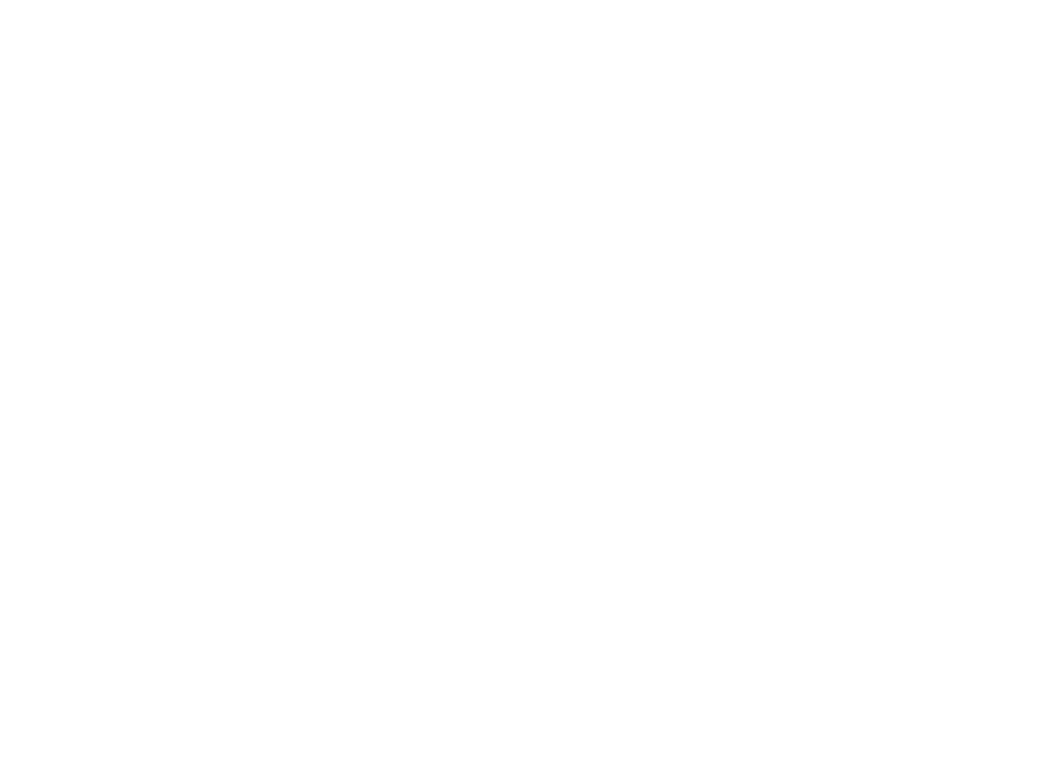
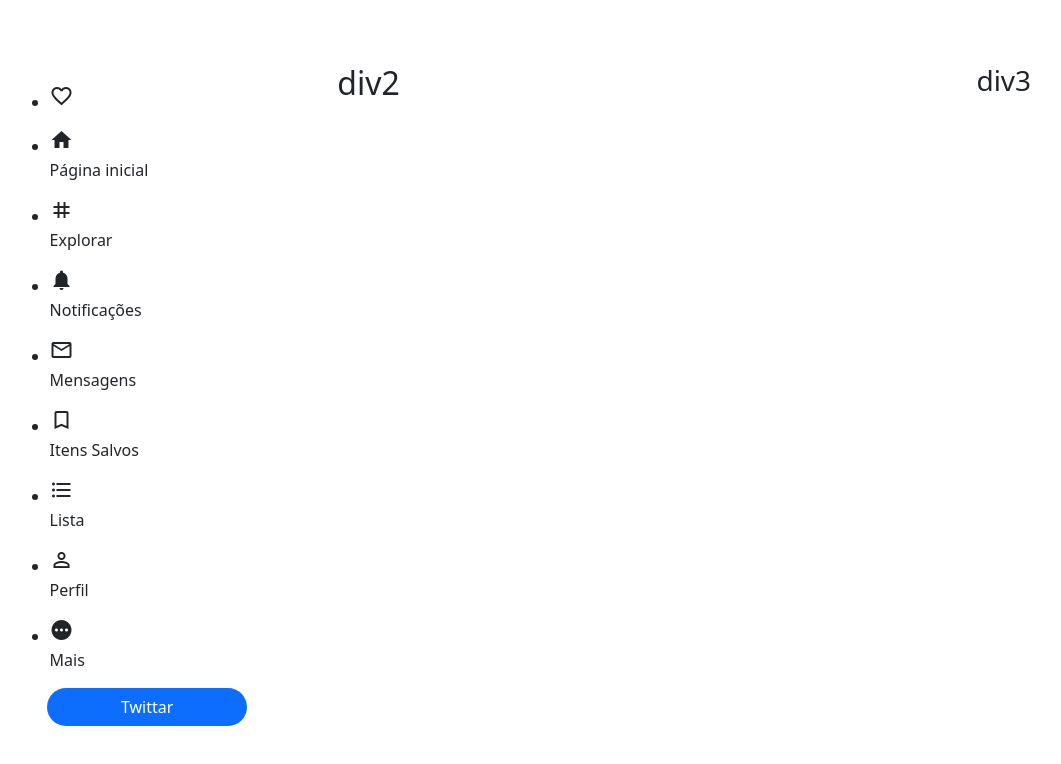
Before and after one commit to AdrianaAmaral/Twitter-Brasil, a plain HTML site: page index.html in a window 1280 px wide. Shown: the whole page, without its empty margins (8-1069 px from the left). Drawn offline with nearby package versions, Linux system fonts and the light colour scheme.

Commit message:
menu parte1

```diff
--- a/index.html
+++ b/index.html
@@ -1,12 +1,78 @@
 <!DOCTYPE html>
-<html lang="en">
+<html lang="br">
 <head>
     <meta charset="UTF-8">
     <meta http-equiv="X-UA-Compatible" content="IE=edge">
     <meta name="viewport" content="width=device-width, initial-scale=1.0">
+     <link href="https://cdn.jsdelivr.net/npm/bootstrap@5.1.3/dist/css/bootstrap.min.css" rel="stylesheet" integrity="sha384-1BmE4kWBq78iYhFldvKuhfTAU6auU8tT94WrHftjDbrCEXSU1oBoqyl2QvZ6jIW3" crossorigin="anonymous">
+     <link rel="stylesheet"
+     href="https://fonts.googleapis.com/css?family=Tangerine">
+     <link href="https://fonts.googleapis.com/icon?family=Material+Icons"
+      rel="stylesheet">
+     <link href="./style.css" rel="stylesheet">
+
     <title>Twitter Brasil</title>
 </head>
 <body>
+    <div class="divprincipal row  ">
+        <div class=" div1 col">
+            <ul class="list-menu align-items-center">
+                <li>
+                    <span class="material-icons icon-twitter"> favorite_border </span>
+                </li>
+                <li>
+                    <span class="material-icons"> home </span>
+                    <p>Página inicial </p>
+                </li>
+                <li>
+                    <span class="material-icons"> tag </span>
+                    <p>Explorar</p>
+                </li>
+                <li>
+                    <span class="material-icons"> notifications </span>
+                    <p>Notificações </p>
+                </li>
+                <li>
+                    <span class="material-icons"> mail_outline </span>
+                    <p>Mensagens </p>
+                </li>
+                <li>
+                    <span class="material-icons"> bookmark_border </span>
+                    <p>Itens Salvos </p>
+                </li>
+                <li>
+                    <span class="material-icons"> format_list_bulleted </span>
+                    <p>Lista </p>
+                </li>
+                <li>
+                    <span class="material-icons"> person_outline </span>
+                    <p>Perfil </p>
+                </li>
+                <li>
+                    <span class="material-icons"> pending</span>
+                    <p>Mais </p>
+                </li>
+              </ul>
+
+              <button class="text-white btn bg-primary btn-new-twitter ">
+                  Twittar
+              </button>
+        </div>
+
+        <div class=" div2  col-sm-6  col-xs-4">
+            <h2>div2</h2>
+        </div>
+
+        <div class=" div3 col">
+            <h3>div3</h3>
+        </div>
+
+    </div>
 
 </body>
+<footer>
+    <script src="https://cdn.jsdelivr.net/npm/@popperjs/core@2.10.2/dist/umd/popper.min.js" integrity="sha384-7+zCNj/IqJ95wo16oMtfsKbZ9ccEh31eOz1HGyDuCQ6wgnyJNSYdrPa03rtR1zdB" crossorigin="anonymous"></script>
+    <script src="https://cdn.jsdelivr.net/npm/bootstrap@5.1.3/dist/js/bootstrap.min.js" integrity="sha384-QJHtvGhmr9XOIpI6YVutG+2QOK9T+ZnN4kzFN1RtK3zEFEIsxhlmWl5/YESvpZ13" crossorigin="anonymous"></script>
+    <script src="https://cdn.jsdelivr.net/npm/bootstrap@5.1.3/dist/js/bootstrap.bundle.min.js" integrity="sha384-ka7Sk0Gln4gmtz2MlQnikT1wXgYsOg+OMhuP+IlRH9sENBO0LRn5q+8nbTov4+1p" crossorigin="anonymous"></script>
+</footer>
 </html>
--- a/style.css
+++ b/style.css
@@ -0,0 +1,33 @@
+body{
+margin-left: 2%;
+margin-top: 5%;
+}
+
+.div1{
+    height: 100%;
+}
+
+.list menu{
+    list-style-type: none;
+}
+
+.list menu li{
+    display: flex;
+}
+
+.list menu span{
+    margin-right: 10px;
+}
+
+button{
+    margin-left: 10%;
+    border-radius: 100px !important;
+}
+
+.btn-new-twitter{
+    width: 200px;
+}
+
+.icon-twitter{
+    padding: 20px 0px 20px 0px;
+}
```
